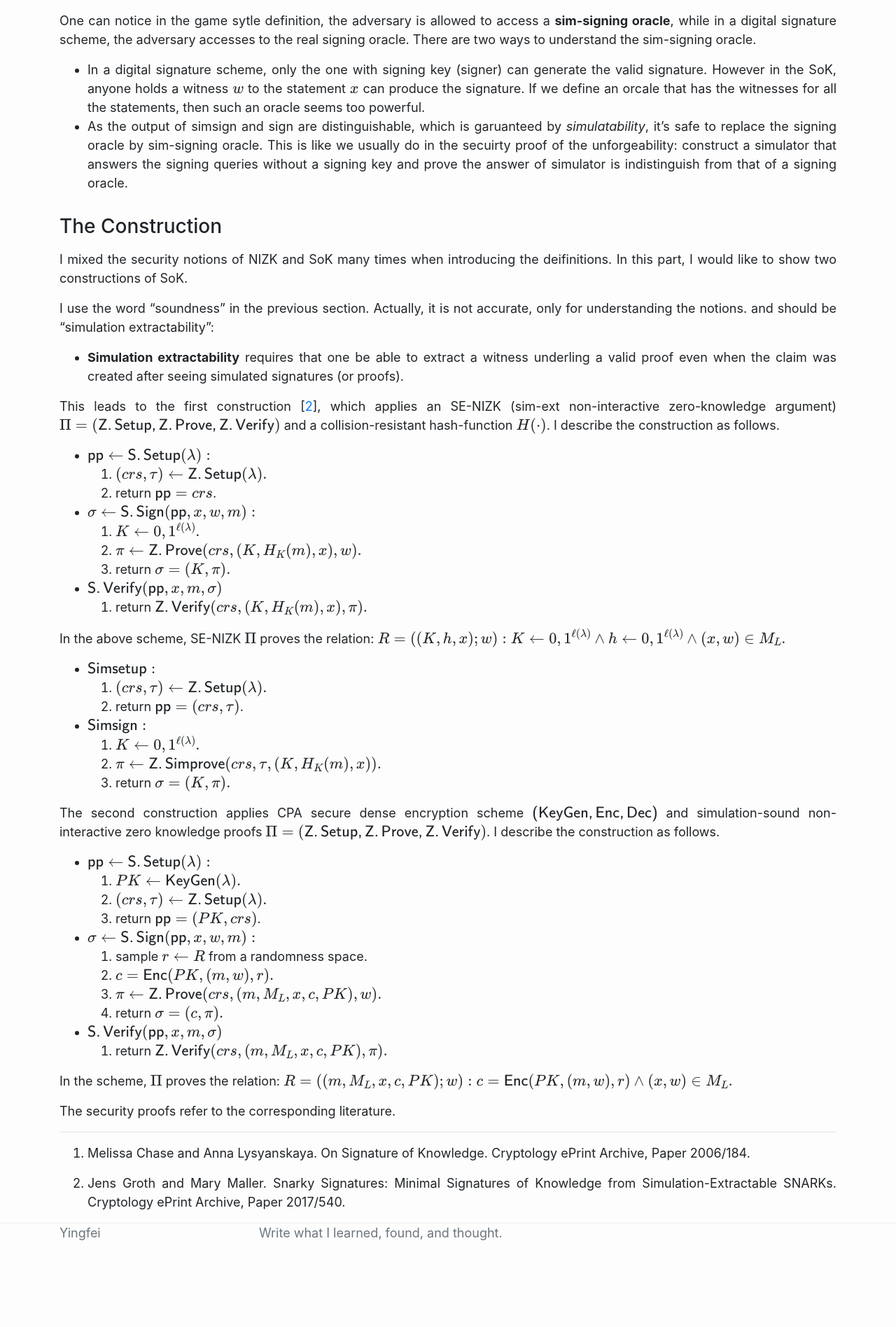
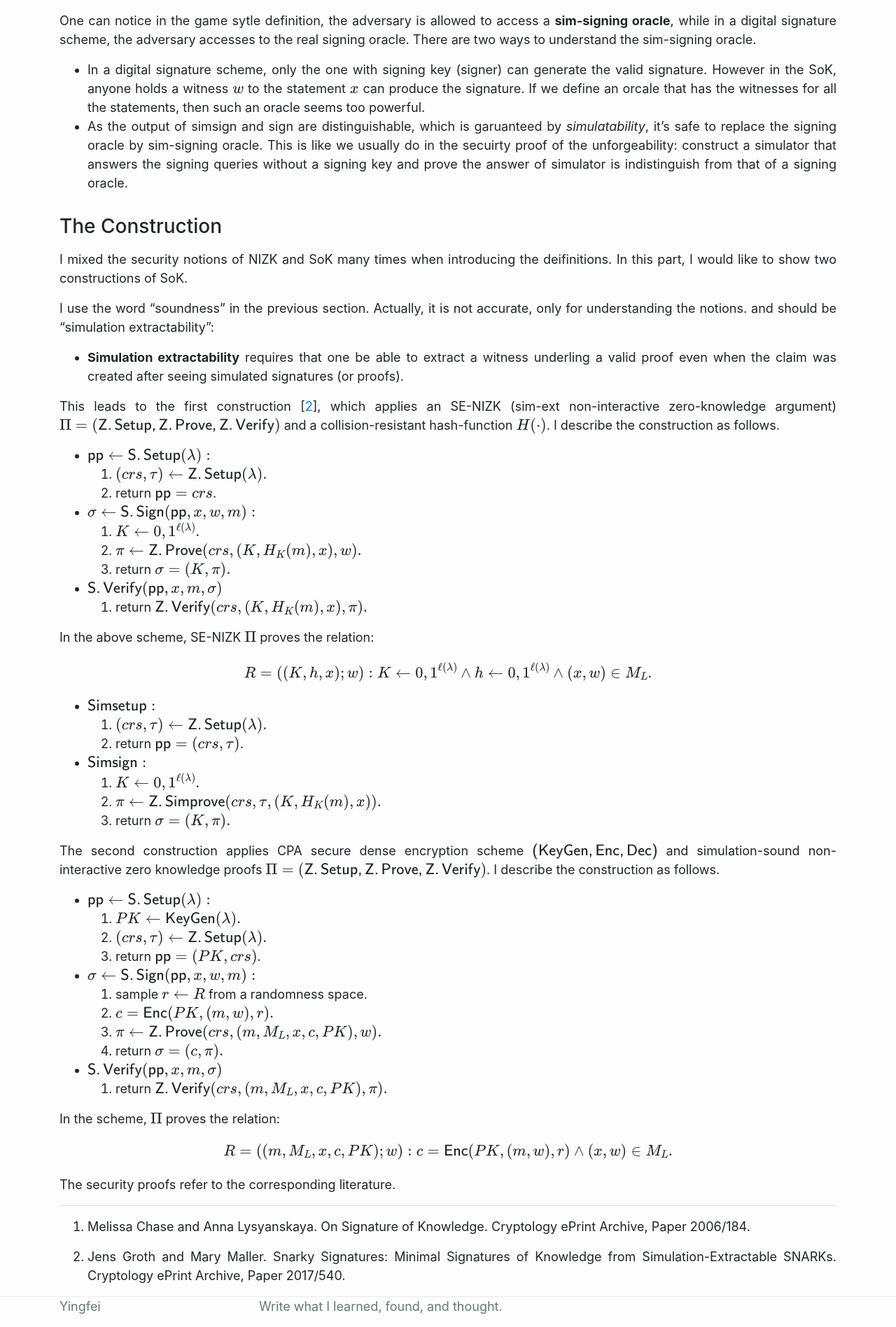
Before and after one commit to YanYingfei/yanyingfei.github.io, a Jekyll site: the page built from _posts/2023-11-07-Signature-of-Knowledge.md, in a window 1280 px wide. Shown: the part 3807-5703 px from the top of the page at 70% size. Built offline with Jekyll 4.4.1, drawn with Linux system fonts in a browser that asks for light colours; formulas are drawn with MathJax 3; before the commit the page ends 5598 px from its top, so only the background shows below that.

```diff
--- a/_posts/2023-11-07-Signature-of-Knowledge.md
+++ b/_posts/2023-11-07-Signature-of-Knowledge.md
@@ -105,7 +105,7 @@ This leads to the first construction [<a href="#ref2">2</a>], which applies an S
 	1. return $\mathsf{Z.Verify}(crs, (K, H_K(m), x), \pi).$
 
 In the above scheme, SE-NIZK $\Pi$ proves the relation:
-$\begin{equation} R=\{((K, h, x); w) : K \gets \{0,1\}^{\ell(\lambda)} \land h \gets \{0,1\}^{\ell(\lambda)} \land (x,w) \in M_L \}. \end{equation}$
+\begin{equation} R=\{((K, h, x); w) : K \gets \{0,1\}^{\ell(\lambda)} \land h \gets \{0,1\}^{\ell(\lambda)} \land (x,w) \in M_L \}. \end{equation}
 
 - $\mathsf{Simsetup}:$
 	1. $(crs, \tau) \gets \mathsf{Z.Setup}(\lambda).$
@@ -130,7 +130,7 @@ The second construction applies CPA secure dense encryption scheme $\mathsf{(Key
 	1. return $\mathsf{Z.Verify}(crs, (m, M_L, x,c,PK), \pi).$
 
 In the scheme, $\Pi$ proves the relation:
-$\begin{equation} R=\{((m, M_L, x,c,PK); w) : c=\mathsf{Enc}(PK,(m,w),r) \land (x,w) \in M_L \}. \end{equation}$
+\begin{equation} R=\{((m, M_L, x,c,PK); w) : c=\mathsf{Enc}(PK,(m,w),r) \land (x,w) \in M_L \}. \end{equation}
 
 The security proofs refer to the corresponding literature.
 
```
